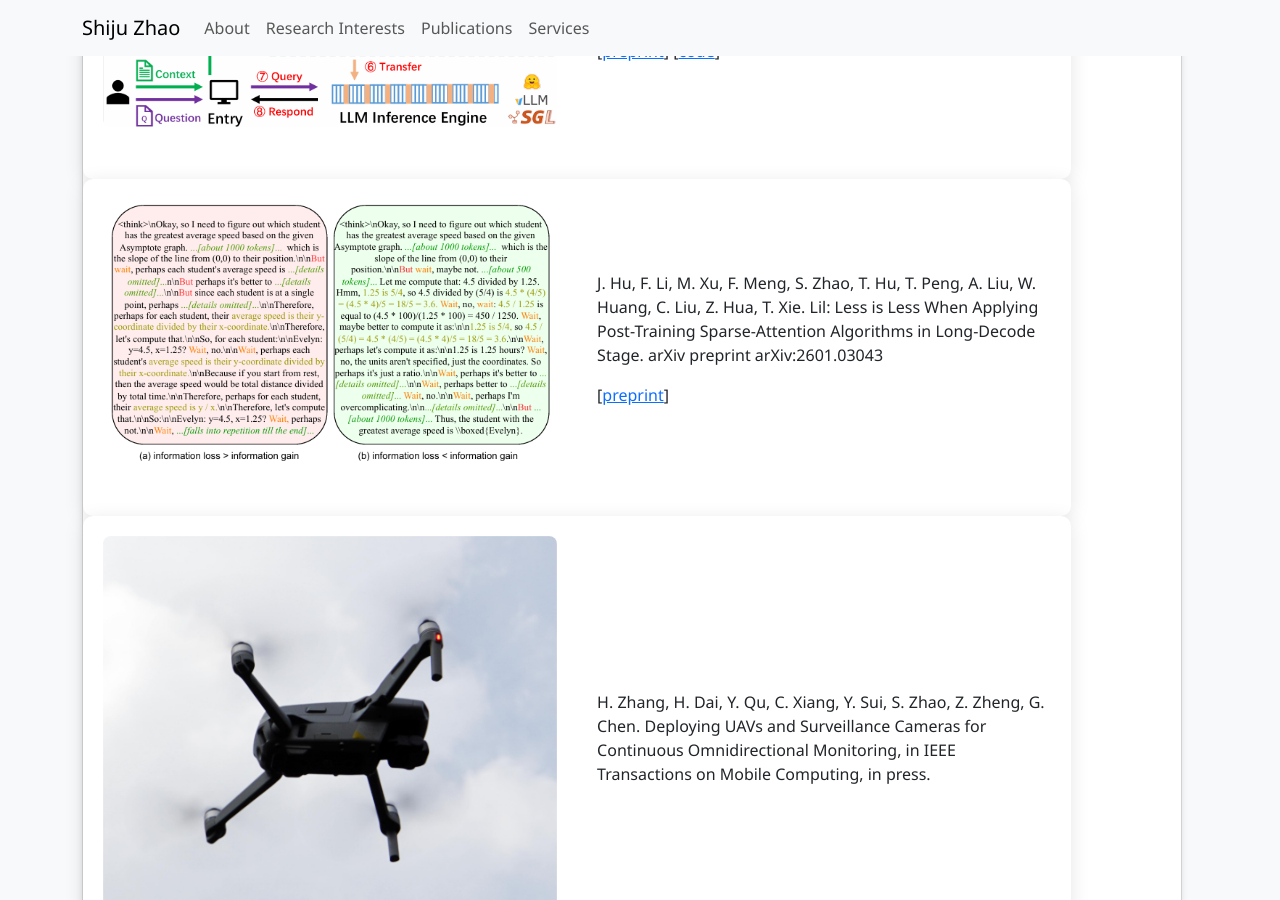
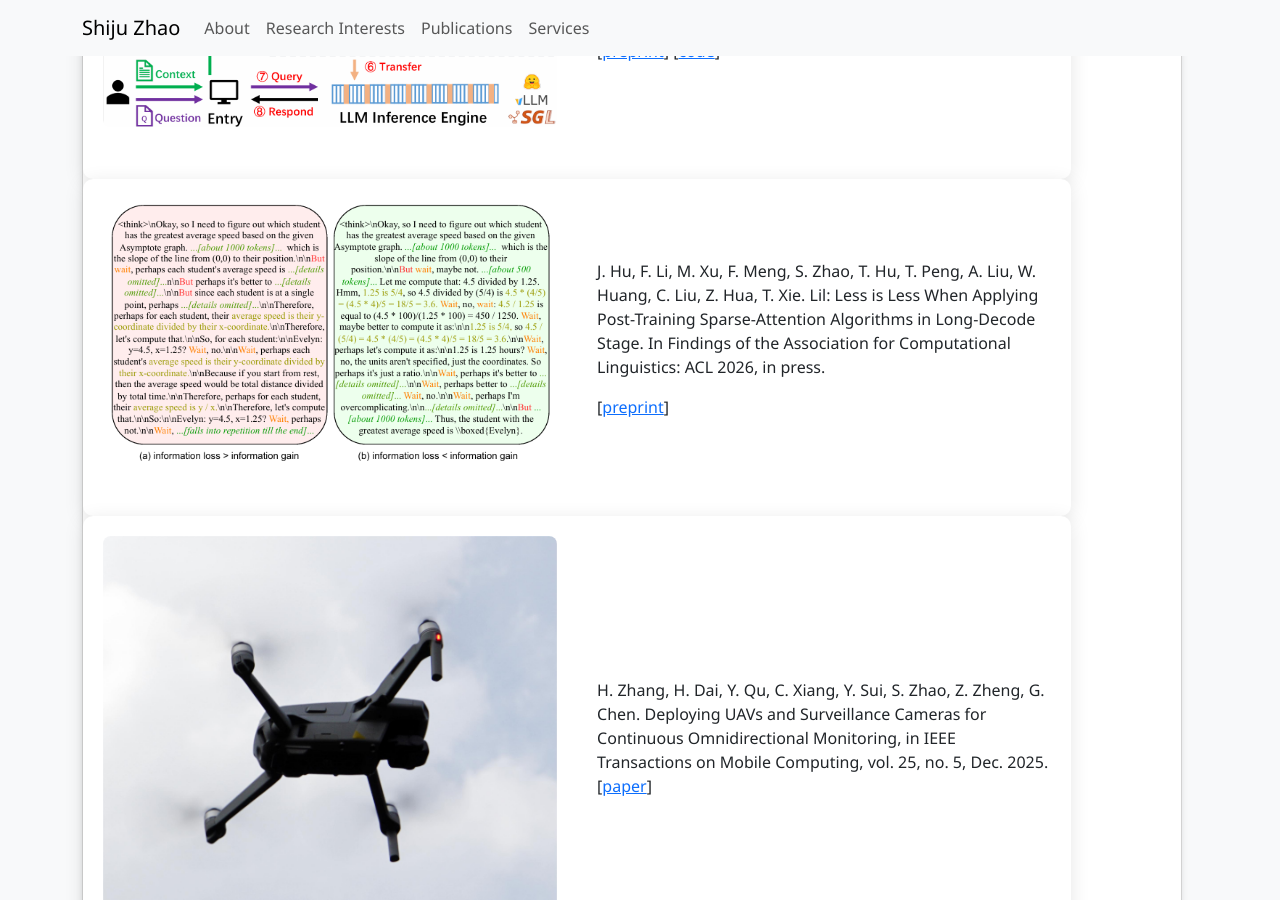
Before and after one commit to shijuzhao/shijuzhao.github.io, a Jekyll site: the page index_en.html, which Jekyll copies as it is, in a window 1280 px wide and 900 px high, scrolled down 1658 px. Built offline with Jekyll 4.4.1, drawn with Linux system fonts in a browser that asks for light colours; some of the changed text lies outside the part shown.

```diff
--- a/index_en.html
+++ b/index_en.html
@@ -157,7 +157,7 @@
                         <img src="Figures/LIL.png">
                     </div>
                     <div class="paper-info">
-                        <p>J. Hu, F. Li, M. Xu, F. Meng, S. Zhao, T. Hu, T. Peng, A. Liu, W. Huang, C. Liu, Z. Hua, T. Xie. Lil: Less is Less When Applying Post-Training Sparse-Attention Algorithms in Long-Decode Stage. arXiv preprint arXiv:2601.03043 </p>
+                        <p>J. Hu, F. Li, M. Xu, F. Meng, S. Zhao, T. Hu, T. Peng, A. Liu, W. Huang, C. Liu, Z. Hua, T. Xie. Lil: Less is Less When Applying Post-Training Sparse-Attention Algorithms in Long-Decode Stage. In Findings of the Association for Computational Linguistics: ACL 2026, in press. </p>
                         <p>[<a href="https://arxiv.org/abs/2601.03043">preprint</a>]</p>
                     </div>
                 </div>
@@ -166,7 +166,7 @@
                         <img src="Figures/UAV.jpg">
                     </div>
                     <div class="paper-info">
-                        <p>H. Zhang, H. Dai, Y. Qu, C. Xiang, Y. Sui, S. Zhao, Z. Zheng, G. Chen. Deploying UAVs and Surveillance Cameras for Continuous Omnidirectional Monitoring, in IEEE Transactions on Mobile Computing, in press.</p>
+                        <p>H. Zhang, H. Dai, Y. Qu, C. Xiang, Y. Sui, S. Zhao, Z. Zheng, G. Chen. Deploying UAVs and Surveillance Cameras for Continuous Omnidirectional Monitoring, in IEEE Transactions on Mobile Computing, vol. 25, no. 5, Dec. 2025. [<a href="https://ieeexplore.ieee.org/document/11291167">paper</a>]</p>
                     </div>
                 </div>
                 <div class="paper-container">
@@ -174,7 +174,7 @@
                         <img src="Figures/TUFTTE.jpg">
                     </div>
                     <div class="paper-info">
-                        <p>S. Zhao, J. Zheng, G. Chen. Handling Traffic Uncertainty in Failure-Tolerant Traffic Engineering, in IEEE Transactions on Networking, in press.</p>
+                        <p>S. Zhao, J. Zheng, G. Chen. Handling Traffic Uncertainty in Failure-Tolerant Traffic Engineering, in IEEE Transactions on Networking, in press. [<a href="https://ieeexplore.ieee.org/document/11419644">paper</a>]</p>
                         <p>S. Zhao, J. Zheng, G. Chen. Rethinking Failure-Tolerant Traffic Engineering with Demand Prediction, in 2025 IEEE/ACM 33rd International Symposium on Quality of Service (IWQoS), Gold Coast, Australia, 2025. </p>
                         <p>[<a href="https://ieeexplore.ieee.org/document/11143354">paper</a>] [<a href="https://github.com/shijuzhao/tuftte">code</a>]</p>
                     </div>
```
Also changed, not shown: other parts of index_en.html (+1 -1 lines), _posts/2025-2-21-position-independent-caching.md (+2 -2 lines), _posts/2026-2-3-native-pic.md (+6 -6 lines), index_zh.html (+5 -5 lines), Figures/logo.svg, 1 other file.
